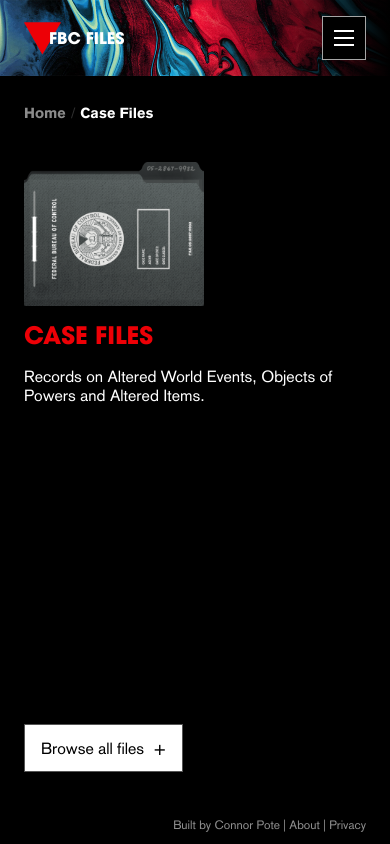
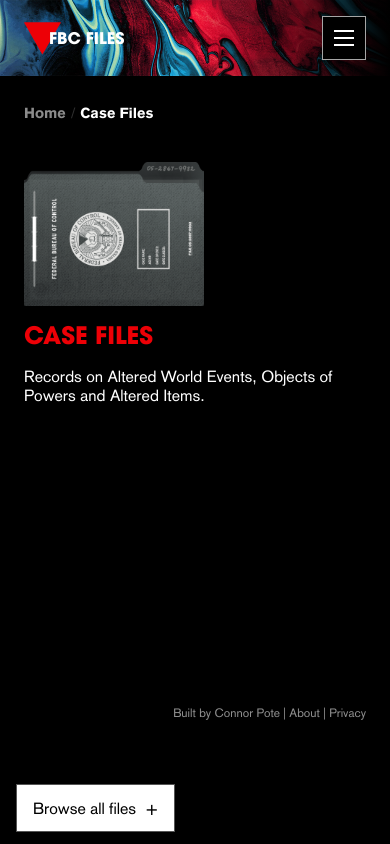
Before and after one commit to cpotey/FBC-Files, a Next.js app: page /case-files in a window 390 px wide. Built offline with nearby package versions, Linux system fonts and the light colour scheme.

Commit message:
fix(css)

```diff
--- a/src/assets/css/main.css
+++ b/src/assets/css/main.css
@@ -303,8 +303,13 @@ button:hover, button:focus,
   bottom: 0;
   left: 0;
   z-index: 10;
-  width: min(24rem, 100vw - 3rem);
-  margin: 0 1.5rem 1rem;
+  width: max-content;
+  max-width: calc(100vw - 2rem);
+  margin: 0 1rem 1rem;
+}
+
+#mobile-sidebar-wrapper[open] {
+  width: min(24rem, calc(100vw - 2rem));
 }
 
 @media (min-width: 991px) {
@@ -590,22 +595,17 @@ footer a:hover, footer a:focus {
 
 @media (max-width: 990px) {
   #document {
-    padding-bottom: 10rem;
+    padding-bottom: calc(7rem + env(safe-area-inset-bottom));
   }
 
   #document footer {
-    position: fixed;
-    right: 0;
-    bottom: 0;
-    left: 0;
-    z-index: 9;
-    width: 100%;
-    padding: 0.75rem 1.5rem;
-    padding-bottom: calc(0.75rem + env(safe-area-inset-bottom));
+    position: static;
+    padding: 0.75rem 0;
   }
 
   #mobile-sidebar-wrapper {
-    bottom: calc(3.5rem + env(safe-area-inset-bottom));
+    bottom: calc(0.75rem + env(safe-area-inset-bottom));
+    margin-bottom: 0;
   }
 }
 #document-wrapper {
--- a/src/components/header.tsx
+++ b/src/components/header.tsx
@@ -2,7 +2,7 @@
 
 import Link from "next/link"
 import { usePathname } from "next/navigation"
-import { useState } from "react"
+import { useEffect, useRef, useState } from "react"
 
 const links = [
   { href: "/research-and-records", title: "Research & Records" },
@@ -13,8 +13,35 @@ const links = [
 export default function Header() {
   const pathname = usePathname()
   const [menuOpen, setMenuOpen] = useState(false)
+  const menuButtonRef = useRef<HTMLButtonElement>(null)
+  const mobileNavigationRef = useRef<HTMLElement>(null)
   const isActive = (href: string) =>
     pathname === href || pathname?.startsWith(`${href}/`) === true
+
+  useEffect(() => {
+    if (!menuOpen) return
+
+    const closeOnOutsidePointer = (event: PointerEvent) => {
+      const target = event.target
+      if (
+        target instanceof Node &&
+        !menuButtonRef.current?.contains(target) &&
+        !mobileNavigationRef.current?.contains(target)
+      ) {
+        setMenuOpen(false)
+      }
+    }
+    const closeOnEscape = (event: KeyboardEvent) => {
+      if (event.key === "Escape") setMenuOpen(false)
+    }
+
+    document.addEventListener("pointerdown", closeOnOutsidePointer)
+    document.addEventListener("keydown", closeOnEscape)
+    return () => {
+      document.removeEventListener("pointerdown", closeOnOutsidePointer)
+      document.removeEventListener("keydown", closeOnEscape)
+    }
+  }, [menuOpen])
 
   return (
     <header id="header">
@@ -48,6 +75,7 @@ export default function Header() {
         ))}
       </nav>
       <button
+        ref={menuButtonRef}
         type="button"
         className={`mobile-menu-button${menuOpen ? " is-open" : ""}`}
         aria-label={menuOpen ? "Close navigation" : "Open navigation"}
@@ -61,6 +89,7 @@ export default function Header() {
       </button>
       {menuOpen && (
         <nav
+          ref={mobileNavigationRef}
           id="mobile-navigation"
           className="mobile-nav-panel"
           aria-label="Mobile navigation"
--- a/src/components/sidebar.tsx
+++ b/src/components/sidebar.tsx
@@ -2,7 +2,7 @@
 
 import Link from "next/link"
 import { usePathname } from "next/navigation"
-import { useRef } from "react"
+import { useEffect, useRef } from "react"
 
 import type { DocumentCategory } from "../lib/contentful"
 
@@ -57,6 +57,29 @@ export default function Sidebar({
     if (mobileSidebarRef.current) mobileSidebarRef.current.open = false
   }
 
+  useEffect(() => {
+    const closeOnOutsidePointer = (event: PointerEvent) => {
+      const target = event.target
+      if (
+        target instanceof Node &&
+        mobileSidebarRef.current?.open &&
+        !mobileSidebarRef.current.contains(target)
+      ) {
+        closeMobileSidebar()
+      }
+    }
+    const closeOnEscape = (event: KeyboardEvent) => {
+      if (event.key === "Escape") closeMobileSidebar()
+    }
+
+    document.addEventListener("pointerdown", closeOnOutsidePointer)
+    document.addEventListener("keydown", closeOnEscape)
+    return () => {
+      document.removeEventListener("pointerdown", closeOnOutsidePointer)
+      document.removeEventListener("keydown", closeOnEscape)
+    }
+  }, [])
+
   const groups = (
     <ul className="categories">
       <SidebarGroups
```
